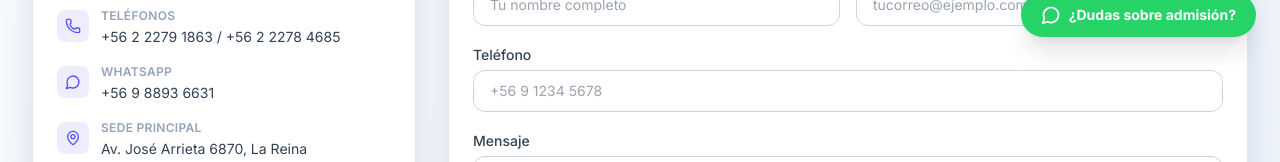
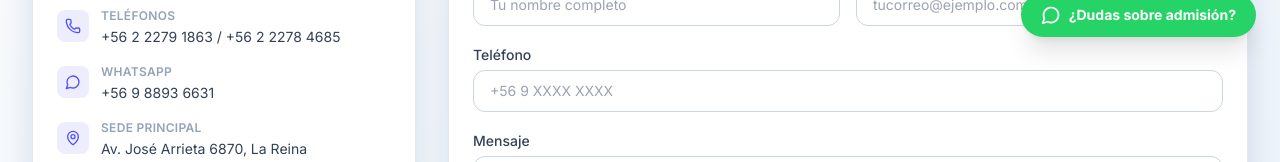
Before and after one commit to RIDSdiseno/colegio-jose-arrieta-frontend-v2, a React (Vite) app: page /contacto in a window 1280 px wide. Shown: the part 739-901 px from the top of the page. Built offline with nearby package versions, Linux system fonts and the light colour scheme; no server answers.

Commit message:
Noticias arreglados

```diff
--- a/src/pages/Contacto.jsx
+++ b/src/pages/Contacto.jsx
@@ -184,7 +184,7 @@ function Contacto() {
                 <input
                   id="telefono"
                   {...register("telefono")}
-                  placeholder="+56 9 1234 5678"
+                  placeholder="+56 9 XXXX XXXX"
                   className="mt-1 w-full rounded-xl border border-slate-300 px-4 py-2.5 text-sm transition focus:border-primary focus:outline-none focus:ring-2 focus:ring-primary/20"
                 />
                 {errors.telefono && <p className="mt-1 text-xs text-red-600">{errors.telefono.message}</p>}
```
